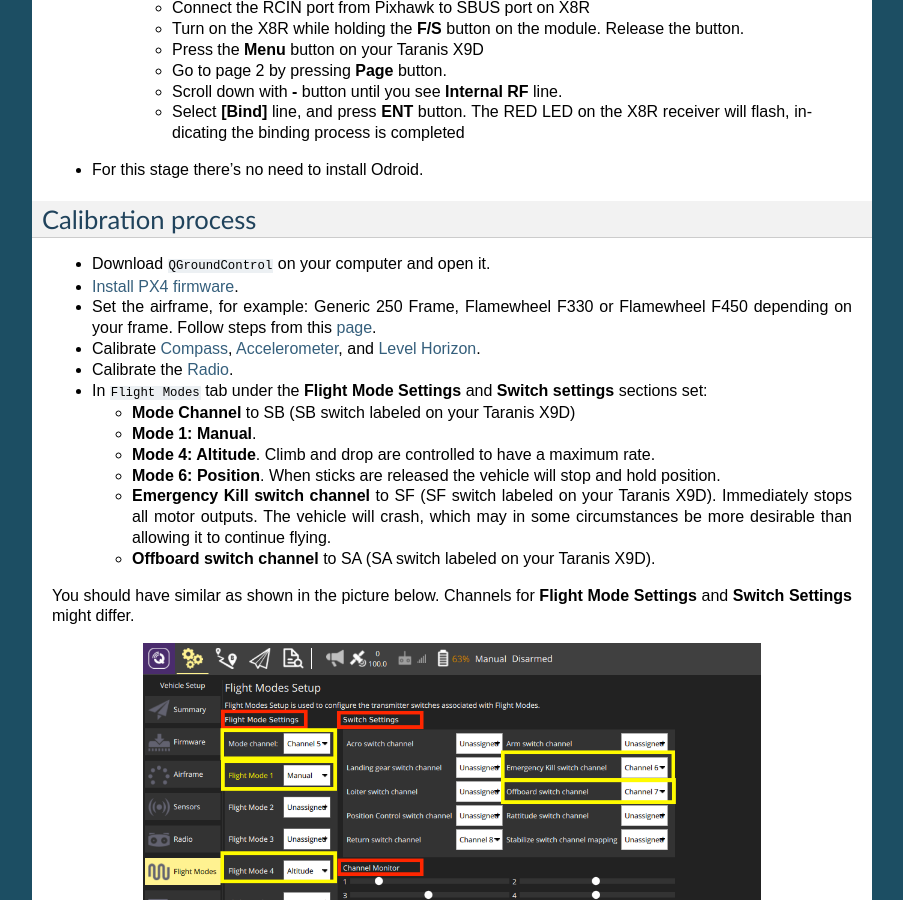
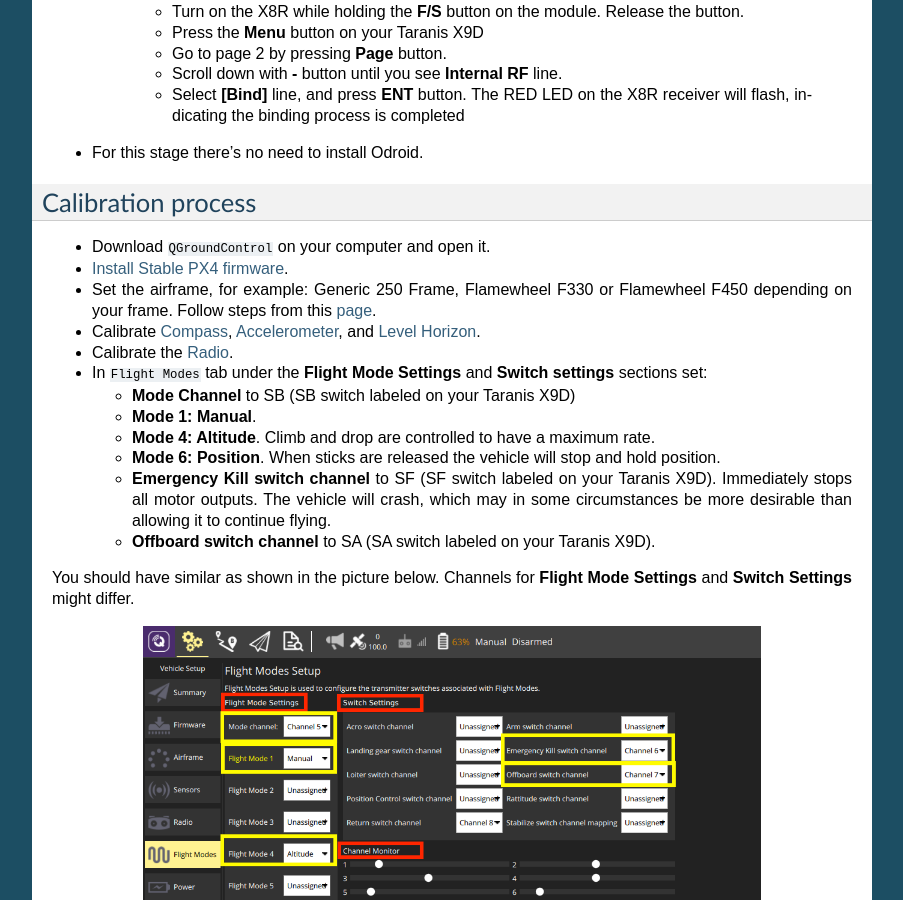
Before and after one commit to risckaust/risc-documentations, a Sphinx documentation site: the page built from docs/source/1-quadcopter-assembly.rst, in a window 1280 px wide and 900 px high, scrolled down 4771 px. Shown: the whole window, without its empty margins (198-1101 px from the left). Built offline with Sphinx 7.4.7, drawn with Linux system fonts in a browser that asks for light colours; pages that are not in the unit, such as notebooks, are missing from menus.

Commit message:
Updates in assembly page

```diff
--- a/docs/source/1-quadcopter-assembly.rst
+++ b/docs/source/1-quadcopter-assembly.rst
@@ -87,12 +87,12 @@
 It's recommended to use Taranis X9D Plus transmitter with X8R receiver as shown below
 
 .. image:: ../_static/frsky_taranis.jpg
-   :scale: 70 %
+   :scale: 90 %
    :align: center
 
 
 .. image:: ../_static/x8r.jpg
-   :scale: 40 %
+   :scale: 30 %
    :align: center
 
 * UBEC (Universal Battery eliminator circuit) to convert voltage to power Odroid. A BEC is basically a step down voltage regulator. It will take your main battery voltage (e.g. 11.1 Volts) and reduce it down to ~5 Volts to safely power your Odroid and other electronics.
@@ -178,7 +178,7 @@
 
 * Download ``QGroundControl`` on your computer and open it.
 
-* `Install PX4 firmware <https://docs.px4.io/en/config/firmware.html>`_.
+* `Install Stable PX4 firmware <https://docs.px4.io/en/config/firmware.html>`_.
 
 * Set the airframe, for example: Generic 250 Frame, Flamewheel F330 or Flamewheel F450 depending on your frame. Follow steps from this `page <https://docs.px4.io/en/config/airframe.html>`_.
 
```
